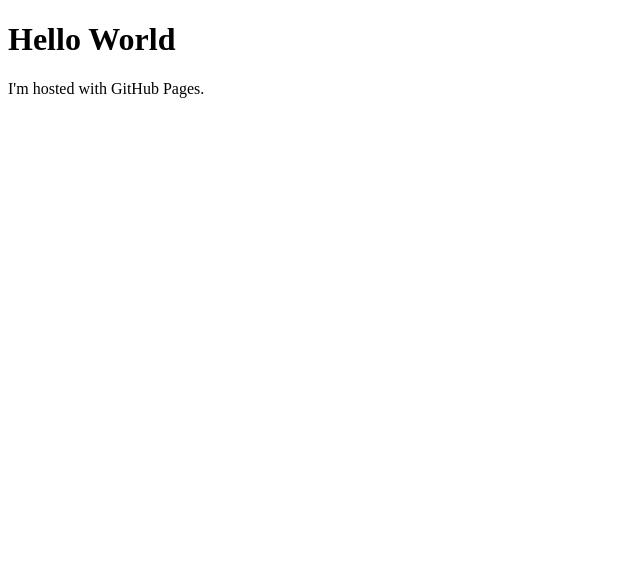
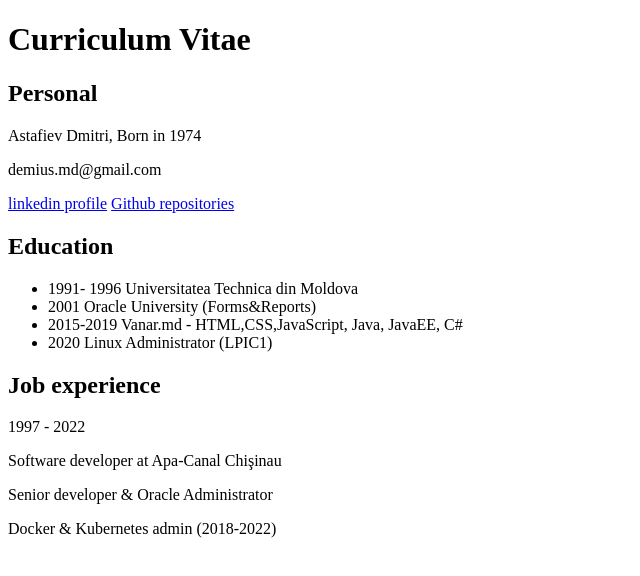
Before and after one commit to DemiusAcademius/DemiusAcademius.github.io, a plain HTML site: page index.html in a window 1280 px wide. Shown: the whole page, without its empty margins (0-640 px from the left). Drawn offline with Linux system fonts and the light colour scheme.

Commit message:
add cursuri and job experience

```diff
--- a/index.html
+++ b/index.html
@@ -2,8 +2,57 @@
 <html>
 
 <body>
-    <h1>Hello World</h1>
-    <p>I'm hosted with GitHub Pages.</p>
+    <h1>Curriculum Vitae</h1>
+    <div>
+        <h2>Personal</h2>
+        <p>
+            Astafiev Dmitri, Born in 1974
+        </p>
+        <p>
+            demius.md@gmail.com
+        </p>
+        <a href="https://www.linkedin.com/in/dmitri-astafiev-9aa7711a3/">linkedin profile</a>
+        <a href="https://github.com/DemiusAcademius/">Github repositories</a>
+    </div>
+    <div>
+        <h2>Education</h2>
+
+        <ul>
+            <li>
+                <span>1991- 1996</span>
+                <span>Universitatea Technica din Moldova</span>
+            </li>
+            <li>
+                <span>2001</span>
+                <span>Oracle University (Forms&Reports)</span>
+            </li>
+            <li>
+                <span>2015-2019</span>
+                <span>Vanar.md - HTML,CSS,JavaScript, Java, JavaEE, C#</span>
+            </li>
+            <li>
+                <span>2020</span>
+                <span>Linux Administrator (LPIC1)</span>
+            </li>
+        </ul>
+    </div>
+    <div>
+        <h2>Job experience</h2>
+        <p>
+            1997 - 2022
+        </p>
+        <div>
+            <p>
+                Software developer at Apa-Canal Chişinau
+            </p>
+            <p>
+                Senior developer & Oracle Administrator
+            </p>
+            <p>
+                Docker & Kubernetes admin (2018-2022)
+            </p>
+        </div>
+    </div>
 </body>
 
 </html>
```
